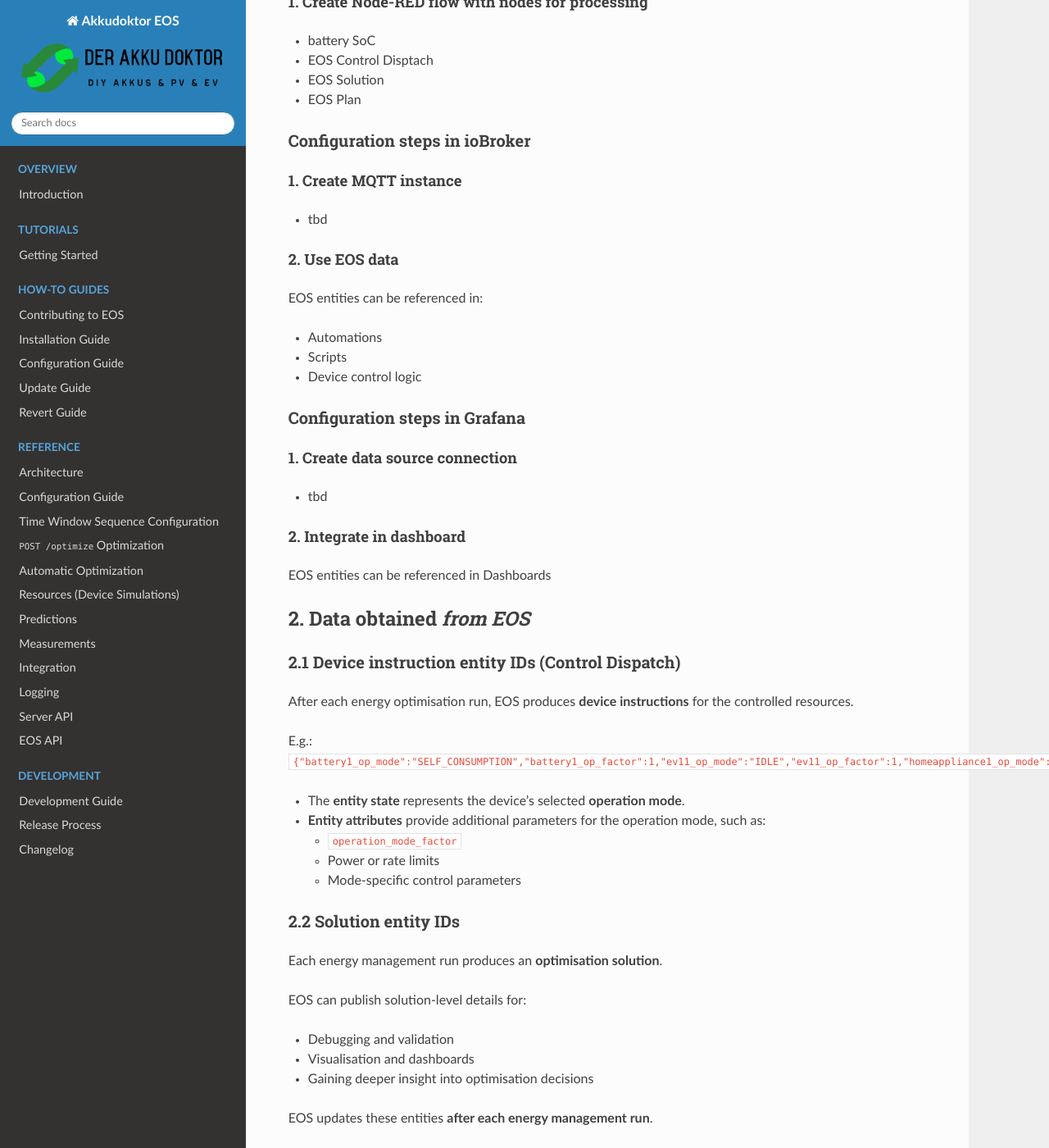
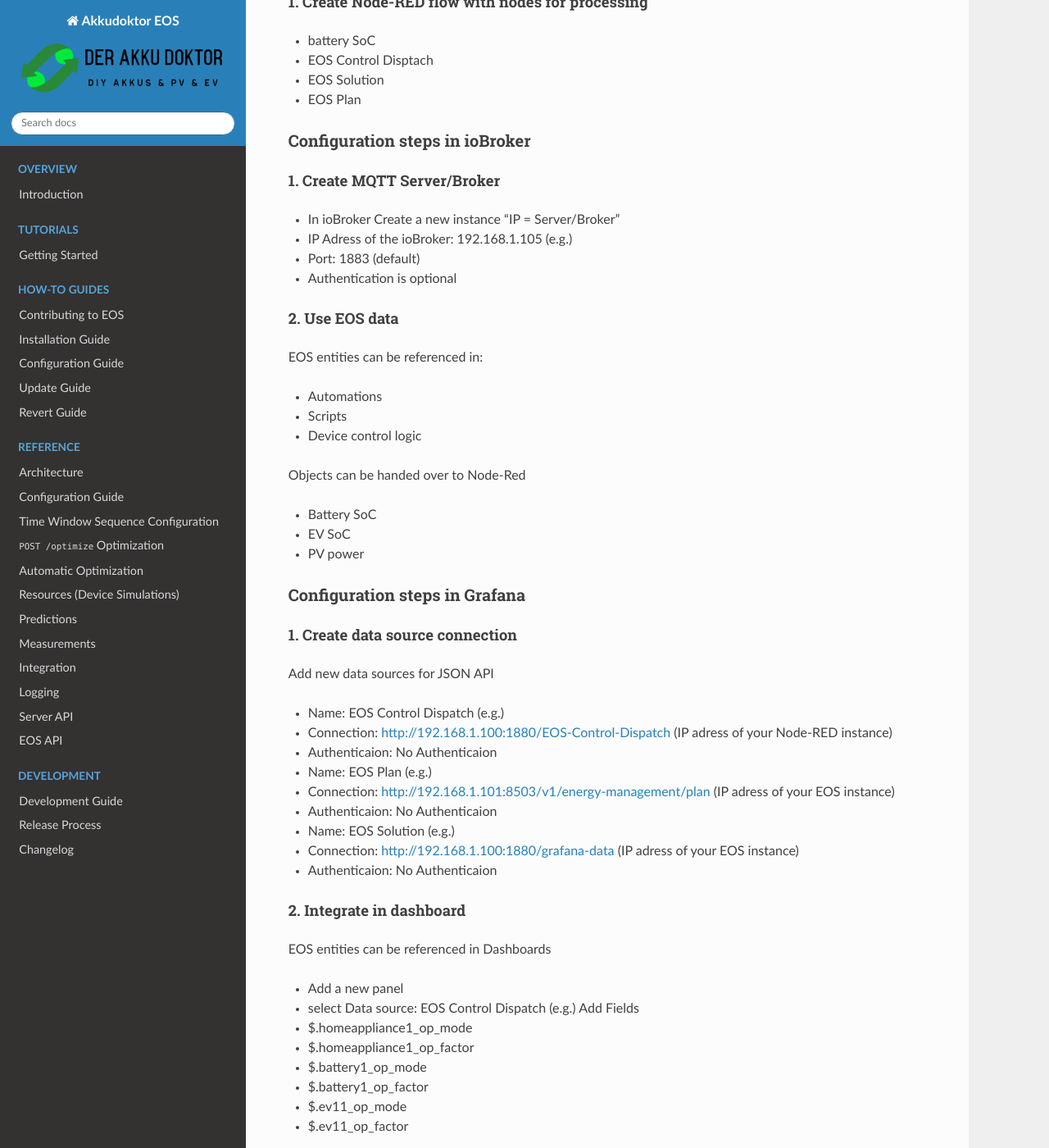
Before and after one commit to Akkudoktor-EOS/EOS, a Sphinx documentation site: the page built from docs/akkudoktoreos/adapter/adapternodered.md, in a window 1280 px wide and 1400 px high, scrolled down 1560 px. Shown: the whole window at 82% size. Built offline with Sphinx 7.4.7 and the Read the Docs theme 3.1.0, drawn with Linux system fonts in a browser that asks for light colours.

Commit message:
Revise configuration steps for ioBroker and Grafana
Updated configuration steps for ioBroker and Grafana, including renaming and adding details for MQTT Server/Broker and data sources.

```diff
--- a/docs/akkudoktoreos/adapter/adapternodered.md
+++ b/docs/akkudoktoreos/adapter/adapternodered.md
@@ -65,9 +65,12 @@ After the run, EOS provides:
 
 ### Configuration steps in ioBroker
 
-#### 1. Create MQTT instance
+#### 1. Create MQTT Server/Broker
 
-* tbd
+* In ioBroker Create a new instance "IP = Server/Broker"
+* IP Adress of the ioBroker: 192.168.1.105 (e.g.)
+* Port: 1883 (default)
+* Authentication is optional
 
 #### 2. Use EOS data
 
@@ -77,15 +80,42 @@ EOS entities can be referenced in:
 * Scripts
 * Device control logic
 
+Objects can be handed over to Node-Red
+* Battery SoC
+* EV SoC
+* PV power
+
 ### Configuration steps in Grafana
 
 #### 1. Create data source connection
 
-* tbd
+Add new data sources for JSON API
+*  Name: EOS Control Dispatch (e.g.)
+*  Connection: http://192.168.1.100:1880/EOS-Control-Dispatch (IP adress of your Node-RED instance)
+*  Authenticaion: No Authenticaion
+
+*  Name: EOS Plan (e.g.)
+*  Connection: http://192.168.1.101:8503/v1/energy-management/plan (IP adress of your EOS instance)
+*  Authenticaion: No Authenticaion
+
+*  Name: EOS Solution (e.g.)
+*  Connection: http://192.168.1.100:1880/grafana-data (IP adress of your EOS instance)
+*  Authenticaion: No Authenticaion
+
 
 #### 2. Integrate in dashboard
 
 EOS entities can be referenced in Dashboards
+
+* Add a new panel
+* select Data source: EOS Control Dispatch (e.g.)
+Add Fields
+*  $.homeappliance1_op_mode
+*  $.homeappliance1_op_factor
+*  $.battery1_op_mode
+*  $.battery1_op_factor
+*  $.ev11_op_mode
+*  $.ev11_op_factor
 
 
 ## 2. Data obtained *from EOS*
```
